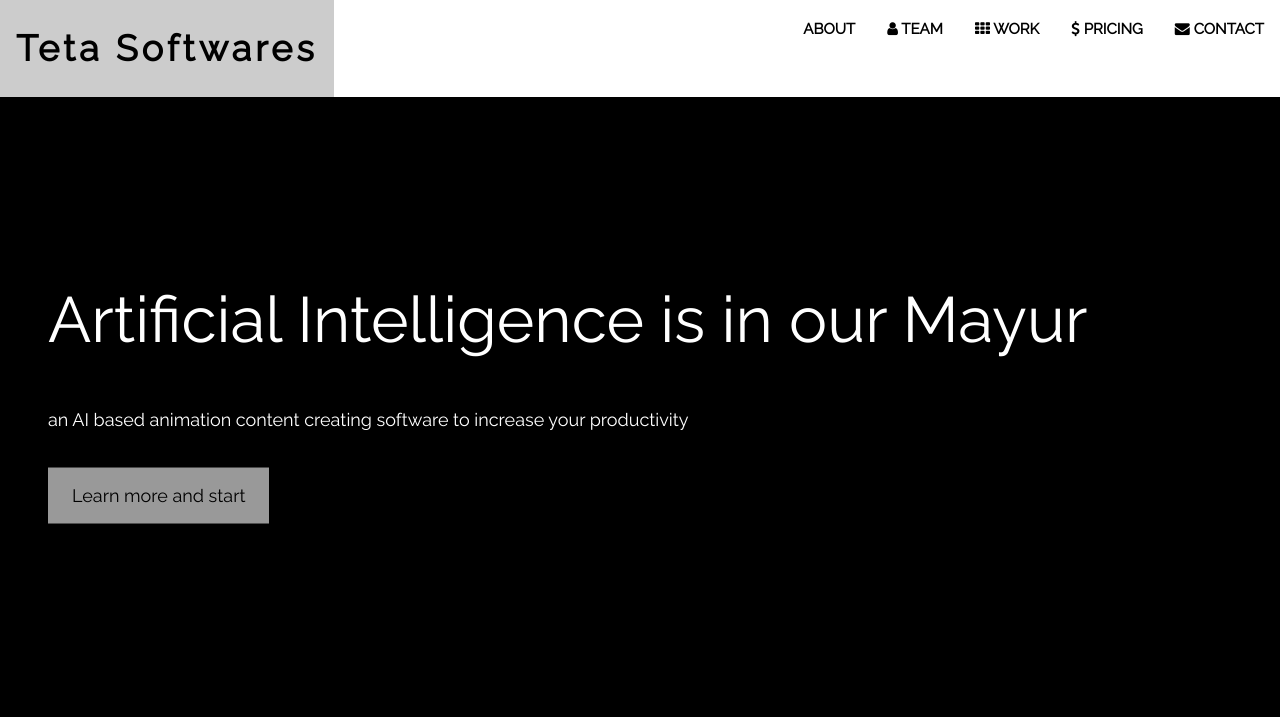
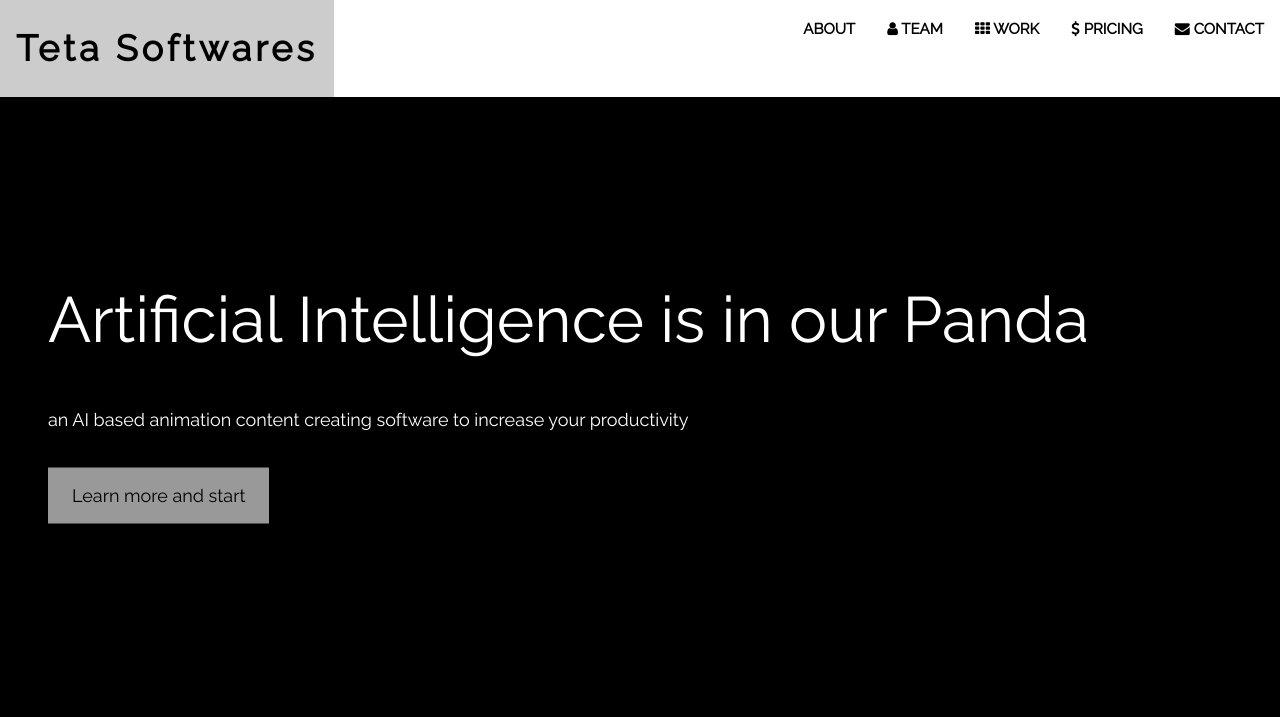
Before and after one commit to host108/techsavvy, a plain HTML site: page index.html in a window 1280 px wide. Shown: the top 717 px of the page. Drawn offline with nearby package versions, Linux system fonts and the light colour scheme.

Commit message:
update index.html

```diff
--- a/index.html
+++ b/index.html
@@ -62,8 +62,8 @@ body, html {
 <!-- Header with full-height image -->
 <header class="bgimg-1 w3-display-container w3-grayscale-min" id="home">
   <div class="w3-display-left w3-text-white" style="padding:48px">
-    <span class="w3-jumbo w3-hide-small">Artificial Intelligence is in our Mayur </span><br>
-    <span class="w3-xxlarge w3-hide-large w3-hide-medium">Artificial Intelligence is in our May </span><br>
+    <span class="w3-jumbo w3-hide-small">Artificial Intelligence is in our Panda </span><br>
+    <span class="w3-xxlarge w3-hide-large w3-hide-medium">Artificial Intelligence is in our Soul </span><br>
     <span class="w3-large">an AI based animation content creating software to increase your productivity </span>
     <p><a href="#about" class="w3-button w3-white w3-padding-large w3-large w3-margin-top w3-opacity w3-hover-opacity-off">Learn more and start</a></p>
   </div>
```
